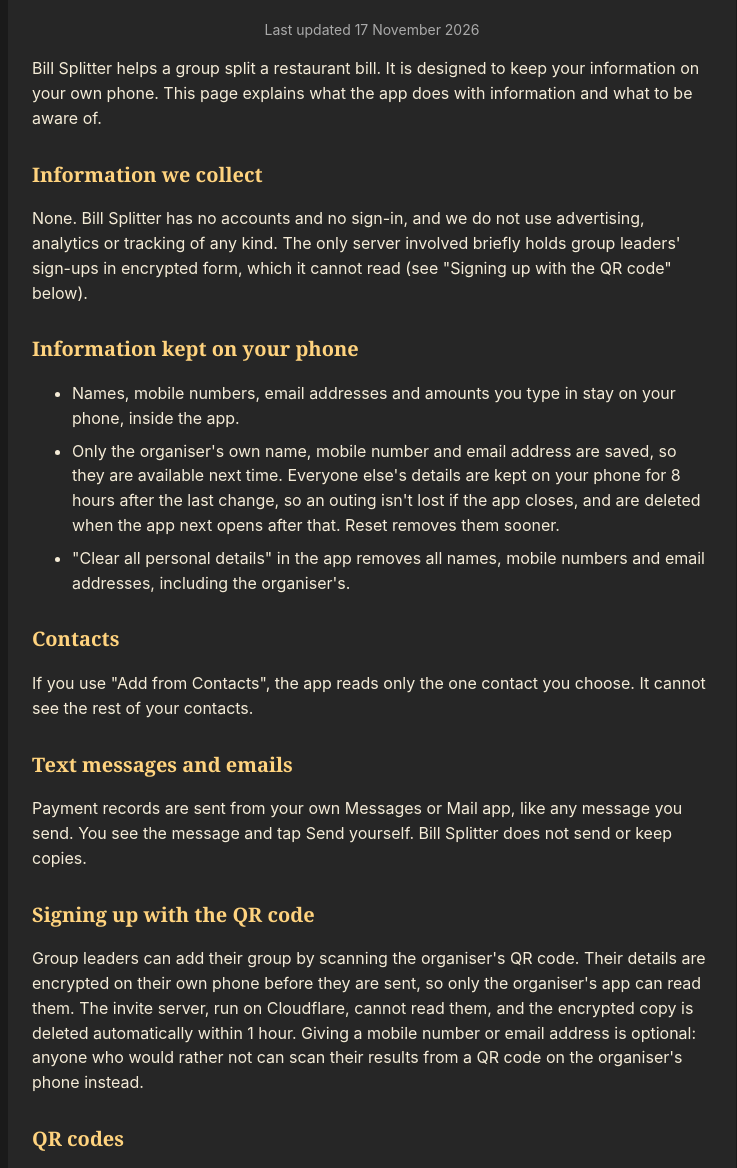
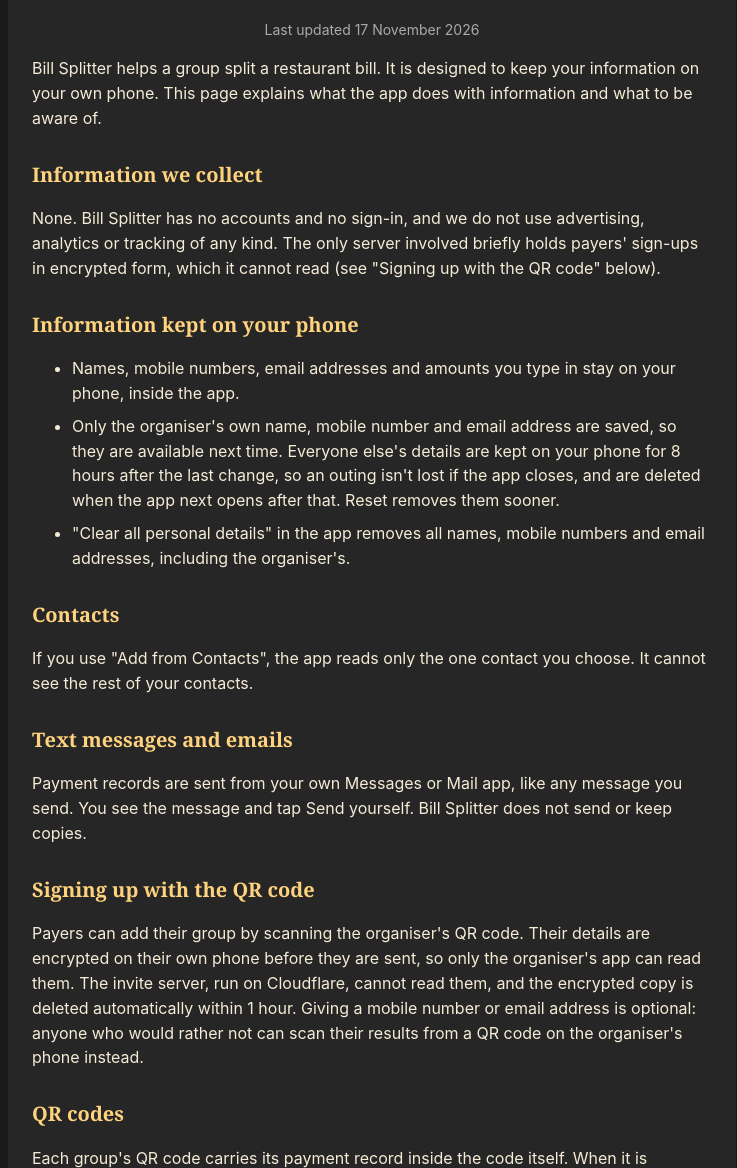
Before and after one commit to billsplitter-app/billsplitter, a plain HTML site: page privacy.html in a window 1280 px wide. Shown: the part 150-1318 px from the top of the page, without its empty margins (268-1005 px from the left). Drawn offline with Linux system fonts and the light colour scheme.

Commit message:
Update privacy information for payers in privacy.html

```diff
--- a/privacy.html
+++ b/privacy.html
@@ -17,7 +17,7 @@ a{color:#ffd37e}
 <p>Bill Splitter helps a group split a restaurant bill. It is designed to keep your information on your own phone. This page explains what the app does with information and what to be aware of.</p>
 
 <h2>Information we collect</h2>
-<p>None. Bill Splitter has no accounts and no sign-in, and we do not use advertising, analytics or tracking of any kind. The only server involved briefly holds group leaders' sign-ups in encrypted form, which it cannot read (see "Signing up with the QR code" below).</p>
+<p>None. Bill Splitter has no accounts and no sign-in, and we do not use advertising, analytics or tracking of any kind. The only server involved briefly holds payers' sign-ups in encrypted form, which it cannot read (see "Signing up with the QR code" below).</p>
 
 <h2>Information kept on your phone</h2>
 <ul>
@@ -33,7 +33,7 @@ a{color:#ffd37e}
 <p>Payment records are sent from your own Messages or Mail app, like any message you send. You see the message and tap Send yourself. Bill Splitter does not send or keep copies.</p>
 
 <h2>Signing up with the QR code</h2>
-<p>Group leaders can add their group by scanning the organiser's QR code. Their details are encrypted on their own phone before they are sent, so only the organiser's app can read them. The invite server, run on Cloudflare, cannot read them, and the encrypted copy is deleted automatically within 1 hour. Giving a mobile number or email address is optional: anyone who would rather not can scan their results from a QR code on the organiser's phone instead.</p>
+<p>Payers can add their group by scanning the organiser's QR code. Their details are encrypted on their own phone before they are sent, so only the organiser's app can read them. The invite server, run on Cloudflare, cannot read them, and the encrypted copy is deleted automatically within 1 hour. Giving a mobile number or email address is optional: anyone who would rather not can scan their results from a QR code on the organiser's phone instead.</p>
 
 <h2>QR codes</h2>
 <p>Each group's QR code carries its payment record inside the code itself. When it is scanned, a simple web page shows the record on the scanning phone only. The record sits after the # sign in the link, which phones never send over the internet, so it is never sent to or stored on any server. The page also removes the record from the browser history straight away.</p>
```
